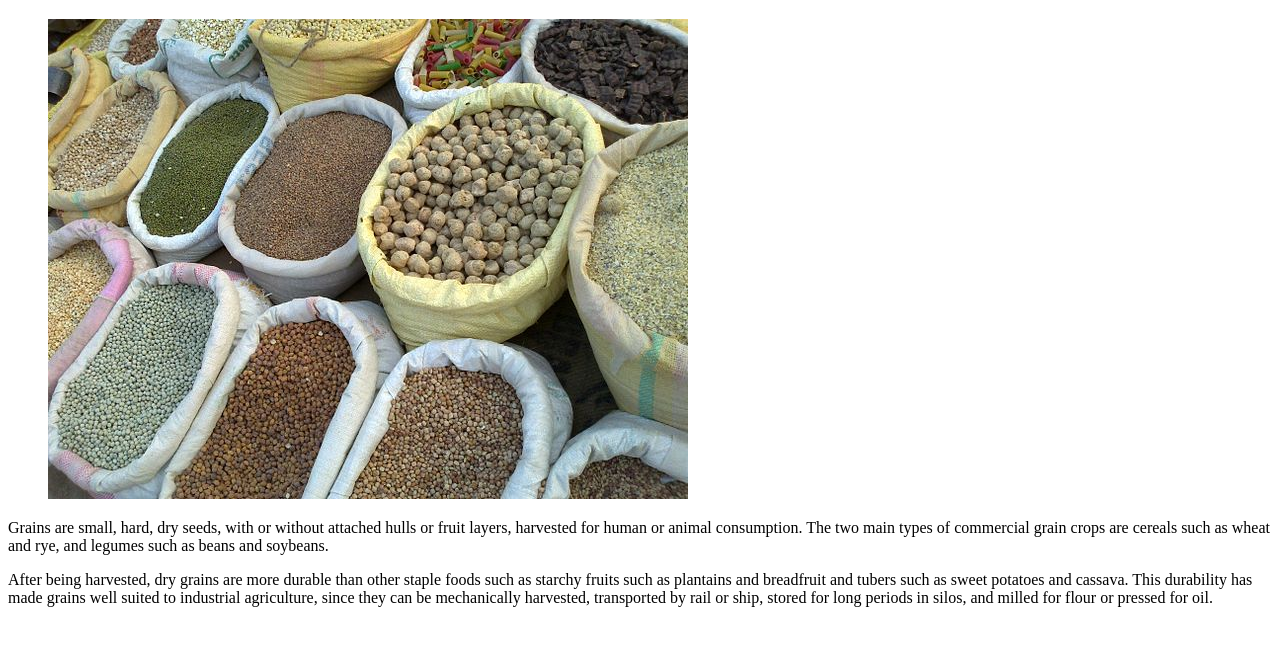
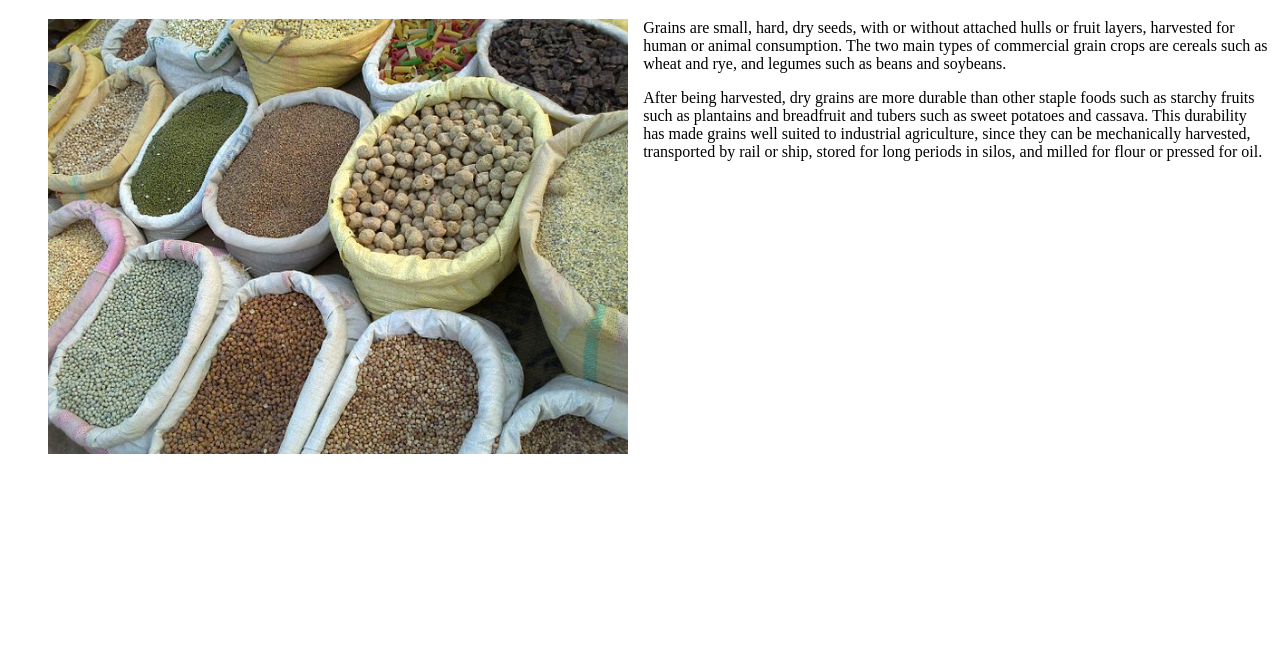
Before and after one commit to anthonyaubrey/dsn1674-assignment-5, a plain HTML site: page index.html in a window 1280 px wide. Shown: the part 61-706 px from the top of the page. Drawn offline with Linux system fonts and the light colour scheme.

Commit message:
Added css to grain image

```diff
--- a/css/main.css
+++ b/css/main.css
@@ -5,3 +5,8 @@ html {
 *, *::before, *::after {
   box-sizing: inherit;
 }
+
+.inset {
+  float: left;
+  width: 49%;
+  margin-right: 15px;
```
